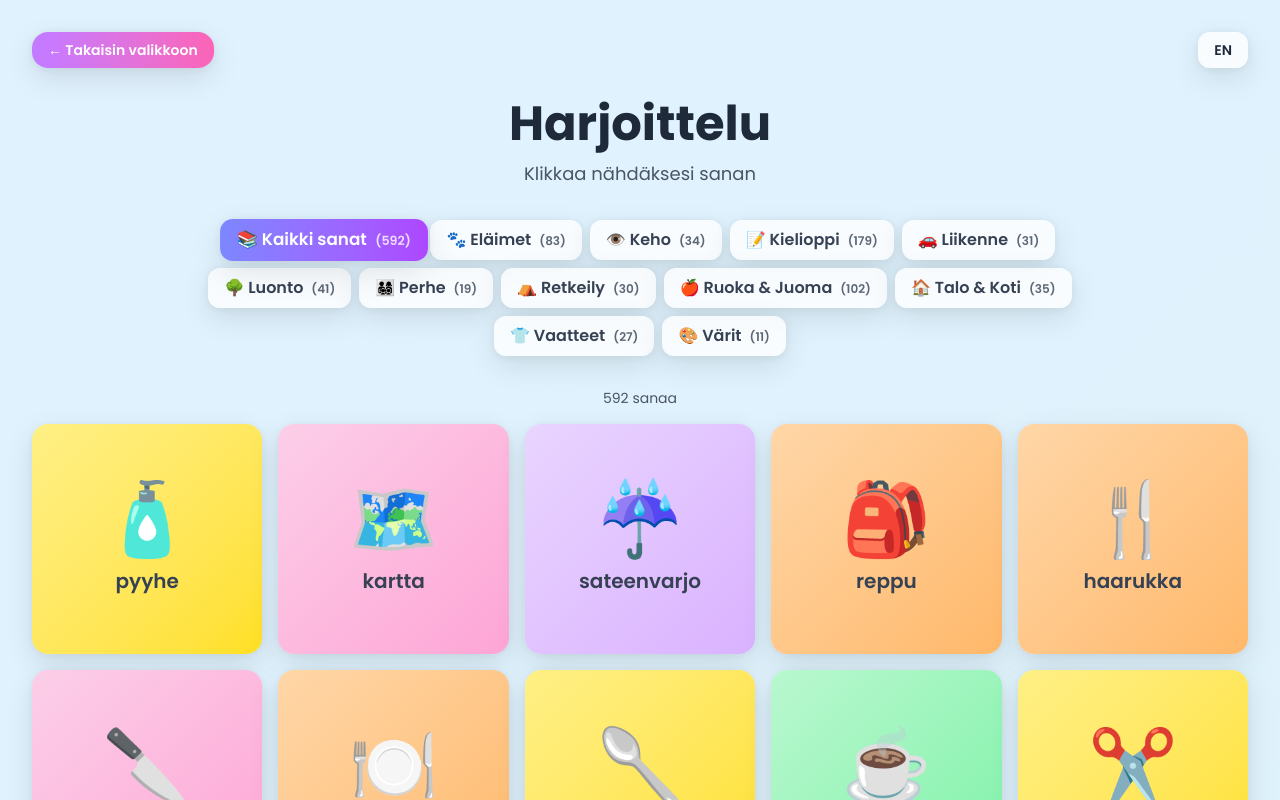
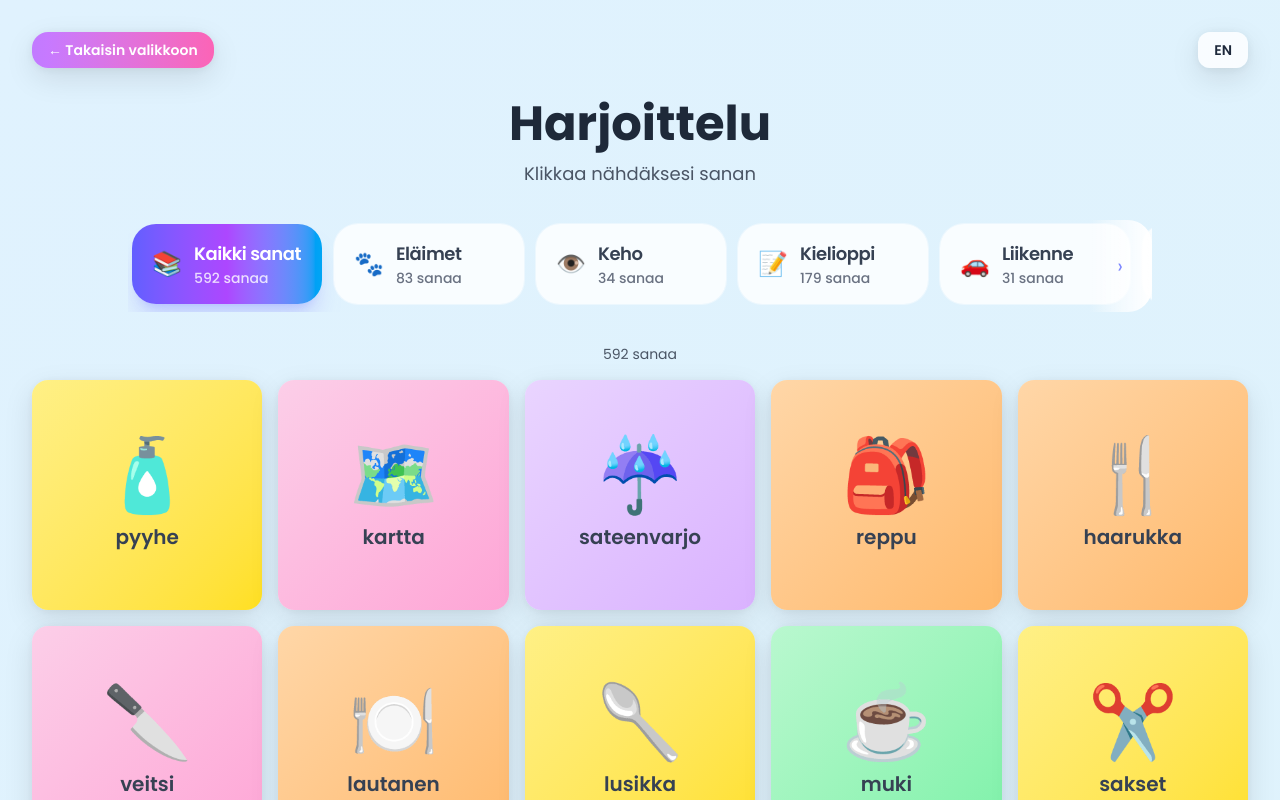
Before and after one commit to Anattti/Sanapeli-app, a Next.js app: page /practice in a window 1280 px wide. Shown: the top 800 px of the page. Built offline with nearby package versions, Linux system fonts and the light colour scheme.

Commit message:
kategoria scroll

```diff
--- a/app/globals.css
+++ b/app/globals.css
@@ -90,3 +90,12 @@ body {
 .shadow-soft-lg {
   box-shadow: 0 20px 40px rgba(0, 0, 0, 0.15), 0 5px 15px rgba(0, 0, 0, 0.1);
 }
+
+.no-scrollbar {
+  -ms-overflow-style: none;
+  scrollbar-width: none;
+}
+
+.no-scrollbar::-webkit-scrollbar {
+  display: none;
+}
--- a/components/CategorySelector.tsx
+++ b/components/CategorySelector.tsx
@@ -1,5 +1,13 @@
 'use client';
 
+import {
+  type KeyboardEvent,
+  useCallback,
+  useEffect,
+  useMemo,
+  useRef,
+  useState,
+} from 'react';
 import { motion } from 'framer-motion';
 import { useLanguage } from '@/contexts/LanguageContext';
 import { getCategories, getWordsByCategory } from '@/data/words';
@@ -14,55 +22,179 @@ export default function CategorySelector({
   onSelectCategory,
 }: CategorySelectorProps) {
   const { language } = useLanguage();
-  const categories = getCategories();
+  const scrollRef = useRef<HTMLDivElement | null>(null);
+  const itemRefs = useRef<(HTMLButtonElement | null)[]>([]);
+  const [canScrollLeft, setCanScrollLeft] = useState(false);
+  const [canScrollRight, setCanScrollRight] = useState(false);
 
-  const allOption = {
+  const categories = useMemo(() => getCategories(), []);
+
+  const items = useMemo(() => {
+    const translatedCategories = categories.map((category) => ({
+      id: category.id,
+      name: language === 'fi' ? category.nameFi : category.nameEn,
+      emoji: category.emoji,
+      count: category.count,
+      tone: category.tone,
+    }));
+
+    return [
+      {
         id: 'all',
         name: language === 'fi' ? 'Kaikki sanat' : 'All words',
         emoji: '📚',
         count: getWordsByCategory('all').length,
+        tone: 'indigo',
+      },
+      ...translatedCategories,
+    ];
+  }, [categories, language]);
+
+  const handleSelect = useCallback(
+    (nextId: string) => {
+      if (nextId !== selectedCategory) {
+        onSelectCategory(nextId);
+      }
+    },
+    [onSelectCategory, selectedCategory],
+  );
+
+  const focusAndRevealItem = useCallback((index: number) => {
+    const node = itemRefs.current[index];
+    if (node) {
+      node.focus({ preventScroll: true });
+      node.scrollIntoView({ behavior: 'smooth', block: 'nearest', inline: 'center' });
+    }
+  }, []);
+
+  const handleKeyDown = useCallback(
+    (event: KeyboardEvent<HTMLButtonElement>, index: number) => {
+      if (event.key !== 'ArrowLeft' && event.key !== 'ArrowRight') {
+        return;
+      }
+
+      event.preventDefault();
+      const direction = event.key === 'ArrowRight' ? 1 : -1;
+      const nextIndex = (index + direction + items.length) % items.length;
+      handleSelect(items[nextIndex].id);
+      focusAndRevealItem(nextIndex);
+    },
+    [focusAndRevealItem, handleSelect, items],
+  );
+
+  const updateScrollIndicators = useCallback(() => {
+    const node = scrollRef.current;
+    if (!node) {
+      setCanScrollLeft(false);
+      setCanScrollRight(false);
+      return;
+    }
+
+    const { scrollLeft, scrollWidth, clientWidth } = node;
+    const maxScrollLeft = scrollWidth - clientWidth;
+    setCanScrollLeft(scrollLeft > 8);
+    setCanScrollRight(scrollLeft < maxScrollLeft - 8);
+  }, []);
+
+  useEffect(() => {
+    const node = scrollRef.current;
+    if (!node) return;
+
+    updateScrollIndicators();
+
+    const handleScroll = () => updateScrollIndicators();
+    node.addEventListener('scroll', handleScroll, { passive: true });
+
+    let resizeObserver: ResizeObserver | null = null;
+    if (typeof ResizeObserver !== 'undefined') {
+      resizeObserver = new ResizeObserver(() => updateScrollIndicators());
+      resizeObserver.observe(node);
+    }
+
+    return () => {
+      node.removeEventListener('scroll', handleScroll);
+      if (resizeObserver) {
+        resizeObserver.disconnect();
+      }
     };
+  }, [updateScrollIndicators]);
+
+  useEffect(() => {
+    updateScrollIndicators();
+  }, [items, updateScrollIndicators]);
 
   return (
-    <div className="w-full max-w-4xl mx-auto mb-8">
-      <div className="flex flex-wrap gap-2 justify-center">
-        {/* Kaikki sanat -vaihtoehto */}
+    <div className="relative w-full max-w-5xl mx-auto mb-8">
+      <motion.div
+        initial={{ opacity: 0 }}
+        animate={{ opacity: canScrollLeft ? 1 : 0 }}
+        transition={{ duration: 0.25 }}
+        className="pointer-events-none absolute inset-y-0 left-0 w-10 sm:w-16 bg-gradient-to-r from-white via-white/60 to-transparent rounded-l-3xl grid place-items-center"
+      >
+        <span className="text-lg sm:text-xl text-indigo-400" aria-hidden>
+          ‹
+        </span>
+      </motion.div>
+      <motion.div
+        initial={{ opacity: 0 }}
+        animate={{ opacity: canScrollRight ? 1 : 0 }}
+        transition={{ duration: 0.25 }}
+        className="pointer-events-none absolute inset-y-0 right-0 w-10 sm:w-16 bg-gradient-to-l from-white via-white/60 to-transparent rounded-r-3xl grid place-items-center"
+      >
+        <span className="text-lg sm:text-xl text-indigo-400" aria-hidden>
+          ›
+        </span>
+      </motion.div>
+
+      <motion.div
+        layout
+        ref={scrollRef}
+        role="listbox"
+        aria-label={language === 'fi' ? 'Kategoria' : 'Category'}
+        className="flex gap-3 overflow-x-auto pb-2 pt-1 px-1 snap-x snap-mandatory no-scrollbar scroll-smooth"
+      >
+        {items.map((item, index) => {
+          const isSelected = selectedCategory === item.id;
+
+          const palette = isSelected
+            ? 'bg-gradient-to-r from-indigo-500 via-purple-500 to-sky-500 text-white shadow-xl shadow-indigo-500/20'
+            : 'bg-white/80 text-gray-700 ring-1 ring-white/40 hover:bg-white hover:ring-indigo-200/60';
+
+          return (
             <motion.button
-          whileHover={{ scale: 1.05 }}
-          whileTap={{ scale: 0.95 }}
-          onClick={() => onSelectCategory('all')}
-          className={`px-4 py-2 rounded-xl font-semibold shadow-soft transition-all duration-200 ${
-            selectedCategory === 'all'
-              ? 'bg-gradient-to-r from-indigo-400 to-purple-500 text-white scale-105'
-              : 'bg-white/80 text-gray-700 hover:bg-white'
+              key={item.id}
+              type="button"
+              ref={(node) => {
+                itemRefs.current[index] = node;
+              }}
+              role="option"
+              aria-selected={isSelected}
+              onClick={() => handleSelect(item.id)}
+              onKeyDown={(event) => handleKeyDown(event, index)}
+              whileHover={!isSelected ? { translateY: -2 } : undefined}
+              whileTap={{ scale: 0.98 }}
+              className={`snap-center shrink-0 min-w-[160px] sm:min-w-[190px] px-5 py-4 rounded-3xl text-left transition-all duration-200 focus-visible:outline-none focus-visible:ring-4 focus-visible:ring-indigo-200/80 ${palette}`}
+              data-testid="category-selector-item"
+            >
+              <div className="flex items-center gap-3">
+                <span className="text-2xl">{item.emoji}</span>
+                <div className="flex flex-col">
+                  <span className="font-semibold text-base sm:text-lg tracking-tight">
+                    {item.name}
+                  </span>
+                  <span
+                    className={`text-xs sm:text-sm font-medium ${
+                      isSelected ? 'text-white/80' : 'text-gray-500'
                     }`}
                   >
-          {allOption.emoji} {allOption.name}
-          <span className="ml-2 text-xs opacity-80">
-            ({allOption.count})
+                    {language === 'fi' ? `${item.count} sanaa` : `${item.count} words`}
                   </span>
+                </div>
+              </div>
             </motion.button>
-
-        {/* Kategoriat */}
-        {categories.map((category) => (
-          <motion.button
-            key={category.id}
-            whileHover={{ scale: 1.05 }}
-            whileTap={{ scale: 0.95 }}
-            onClick={() => onSelectCategory(category.id)}
-            className={`px-4 py-2 rounded-xl font-semibold shadow-soft transition-all duration-200 ${
-              selectedCategory === category.id
-                ? 'bg-gradient-to-r from-blue-400 to-cyan-500 text-white scale-105'
-                : 'bg-white/80 text-gray-700 hover:bg-white'
-            }`}
-          >
-            {category.emoji} {language === 'fi' ? category.nameFi : category.nameEn}
-            <span className="ml-2 text-xs opacity-80">
-              ({category.count})
-            </span>
-          </motion.button>
-        ))}
-      </div>
+          );
+        })}
+      </motion.div>
     </div>
   );
 }
```
Lines whose indentation alone changed are shown as unchanged.
